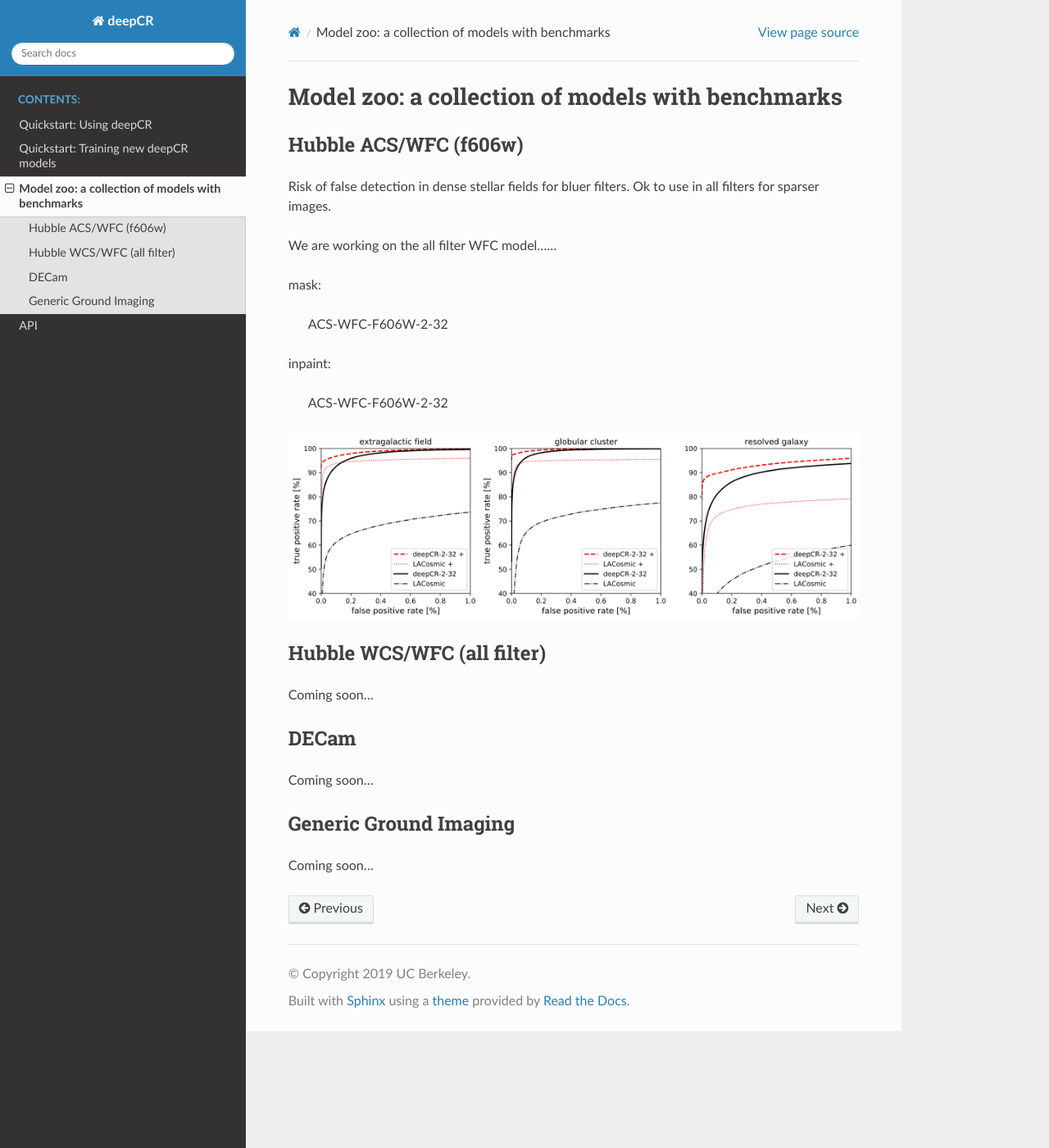
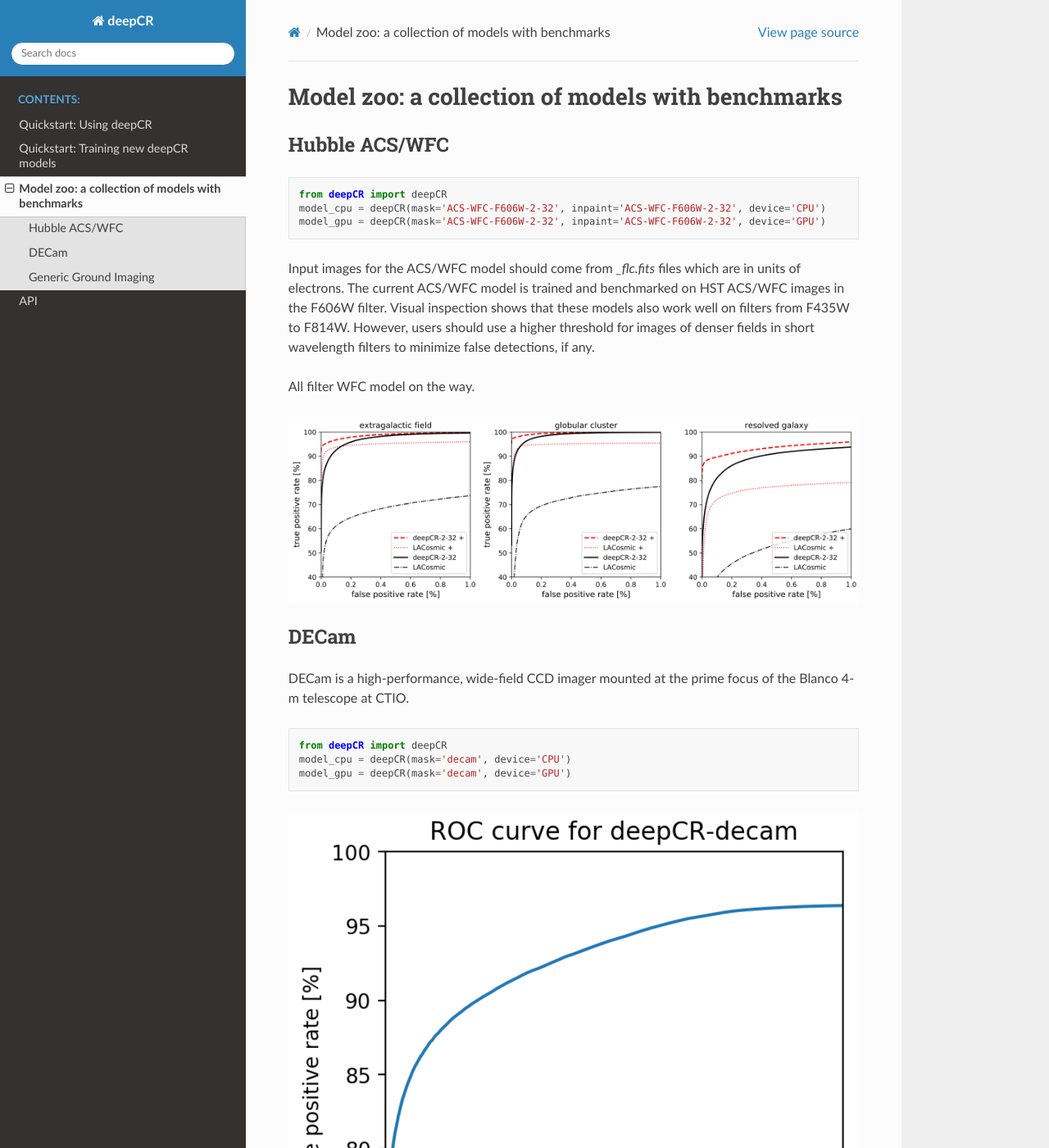
Before and after one commit to profjsb/deepCR, a Sphinx documentation site: the page built from docs/model_zoo.rst, in a window 1280 px wide and 1400 px high. Shown: the whole window at 82% size. Built offline with Sphinx 7.4.7 and the Read the Docs theme 2.0.0, drawn with Linux system fonts in a browser that asks for light colours; some of the changed text lies outside the part shown.

Commit message:
updated docs

```diff
--- a/docs/model_zoo.rst
+++ b/docs/model_zoo.rst
@@ -1,31 +1,40 @@
 Model zoo: a collection of models with benchmarks
 ======================================================================
 
-Hubble ACS/WFC (f606w)
-^^^^^^^^^^^^^^^^^^^^^^
+Hubble ACS/WFC
+^^^^^^^^^^^^^^
+.. code-block:: python
 
-Risk of false detection in dense stellar fields for bluer filters. Ok to use in all filters for sparser images.
+    from deepCR import deepCR
+    model_cpu = deepCR(mask='ACS-WFC-F606W-2-32', inpaint='ACS-WFC-F606W-2-32', device='CPU')
+    model_gpu = deepCR(mask='ACS-WFC-F606W-2-32', inpaint='ACS-WFC-F606W-2-32', device='GPU')
 
-We are working on the all filter WFC model......
 
-mask:
+Input images for the ACS/WFC model should come from *_flc.fits* files which are in units of electrons.
+The current ACS/WFC model is trained and benchmarked on HST ACS/WFC images in the F606W filter.
+Visual inspection shows that these models also work well on filters from F435W to F814W. However, users should use a
+higher threshold for images of denser fields in short wavelength filters to minimize false detections, if any.
 
-    ACS-WFC-F606W-2-32
-
-inpaint:
-
-    ACS-WFC-F606W-2-32
+All filter WFC model on the way.
 
 .. image:: https://raw.githubusercontent.com/profjsb/deepCR/master/imgs/acs_wfc_f606w_roc.png
 
-Hubble WCS/WFC (all filter)
-^^^^^^^^^^^^^^^^^^^^^^^^^^^
-Coming soon...
 
 DECam
 ^^^^^
-Coming soon...
+DECam is a high-performance, wide-field CCD imager mounted at the prime focus of the Blanco 4-m telescope at CTIO.
 
+.. code-block:: python
+
+    from deepCR import deepCR
+    model_cpu = deepCR(mask='decam', device='CPU')
+    model_gpu = deepCR(mask='decam', device='GPU')
+
+.. image:: https://raw.githubusercontent.com/profjsb/deepCR/master/imgs/decam.png
+
+Input images should come from calibrated images in the original unit (adu).
+The ROC curves above are produced from a test set that contains noise in cosmic ray labels.
+This causes TPR to be lower than actual because the deepCR predicted CR labels is essentially noise-free.
 
 Generic Ground Imaging
 ^^^^^
--- a/learned_models/__init__.py
+++ b/learned_models/__init__.py
@@ -5,6 +5,7 @@ __all__ = ('mask_dict', 'inpaint_dict', 'default_model_path')
 
 mask_dict = {'ACS-WFC-F606W-2-32': [UNet2Sigmoid, (1, 1, 32), 100],
              'ACS-WFC-F606W-2-4': [UNet2Sigmoid, (1, 1, 4), 100],
+             'decam': [UNet2Sigmoid, (1, 1, 32), 1],
              'example_model': [UNet2Sigmoid, (1, 1, 32), 100]}
 
 inpaint_dict = {'ACS-WFC-F606W-3-32': [UNet3, (2, 1, 32)],
```
Also changed, not shown: README.md (+21 -24 lines), docs/index.rst (+9 -21 lines), imgs/decam.png (added), 1 other file.
